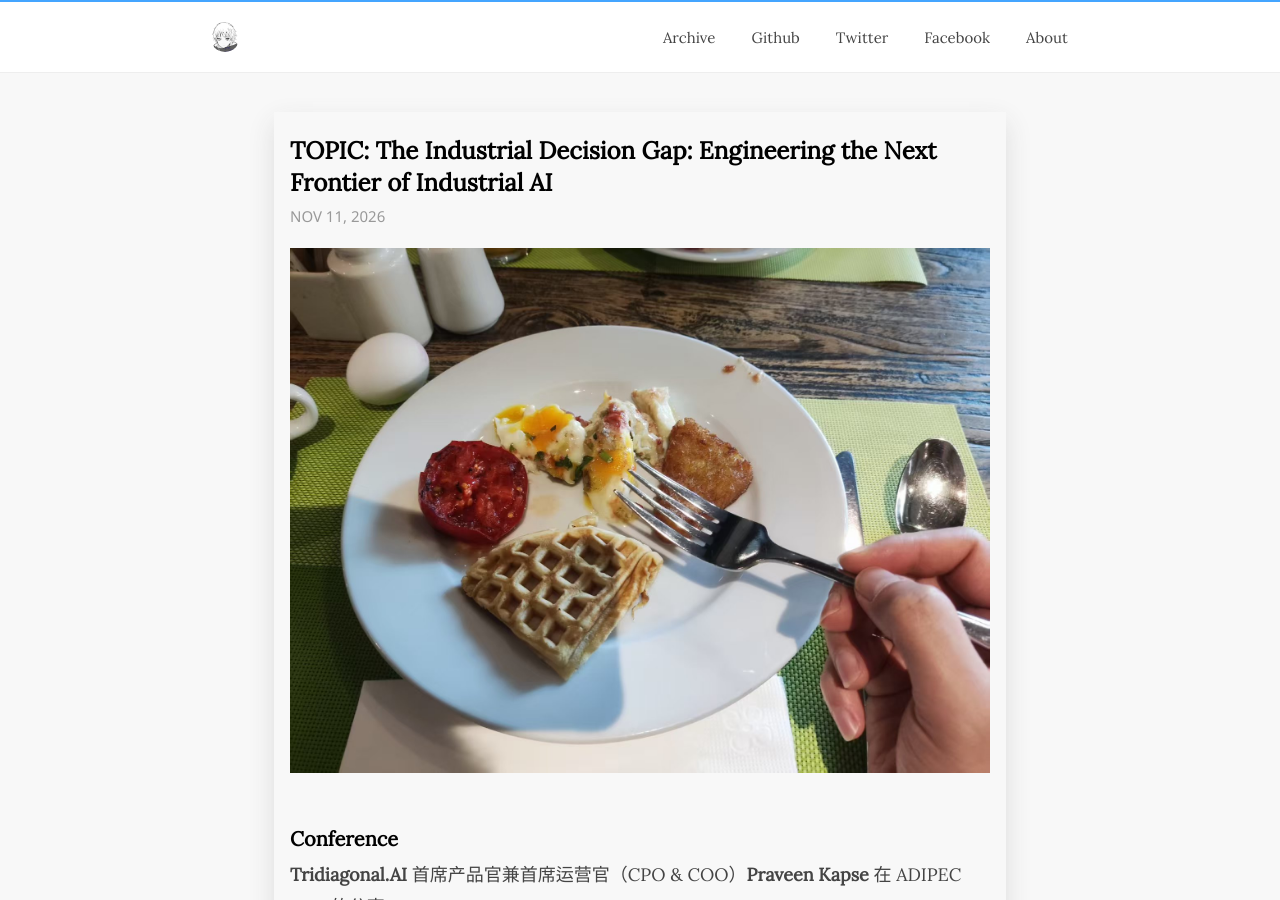
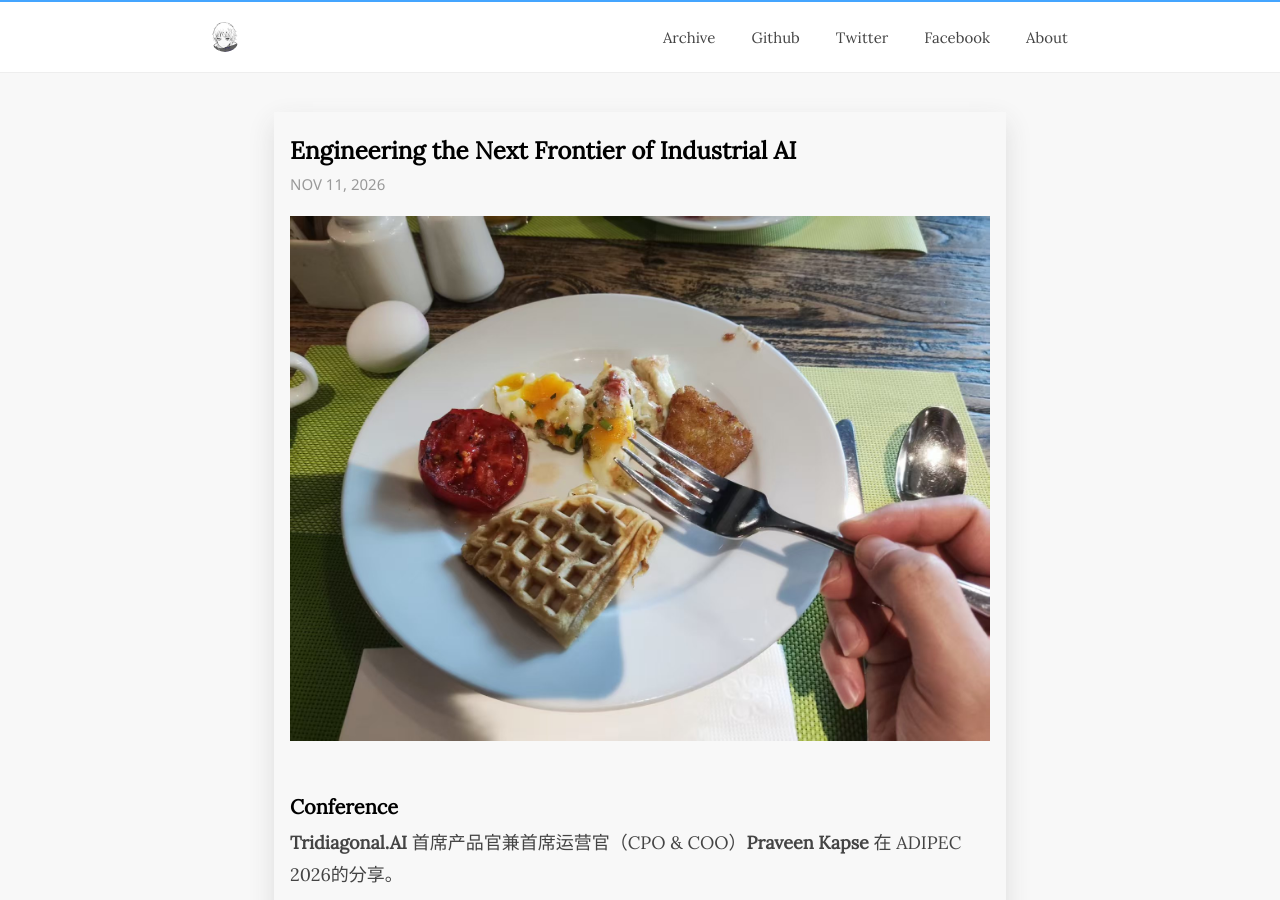
Before and after one commit to songroger/songroger.github.io, a Jekyll site: the page built from _posts/2026-11-11-egineering-the-next-frontier-of-industrial-ai.markdown, in a window 1280 px wide and 900 px high. Built offline with Jekyll 4.4.1, drawn with Linux system fonts in a browser that asks for light colours; nearby versions of some CDN libraries; comment, search, counter and statistics services are not loaded.

Commit message:
update_post

```diff
--- a/_posts/2026-11-11-egineering-the-next-frontier-of-industrial-ai.markdown
+++ b/_posts/2026-11-11-egineering-the-next-frontier-of-industrial-ai.markdown
@@ -1,13 +1,12 @@
 ---
 layout: post
-title:  "TOPIC: The Industrial Decision Gap: Engineering the Next Frontier of Industrial AI"
+title:  "Engineering the Next Frontier of Industrial AI"
 date:   2026-11-11 20:20:39 +0000
 tags: recommend
 categories: code
 cover: "/img/adipec.jpg"
 description: 关于构建工业ai的探索
 ---
-
 
 ### Conference
 
```
